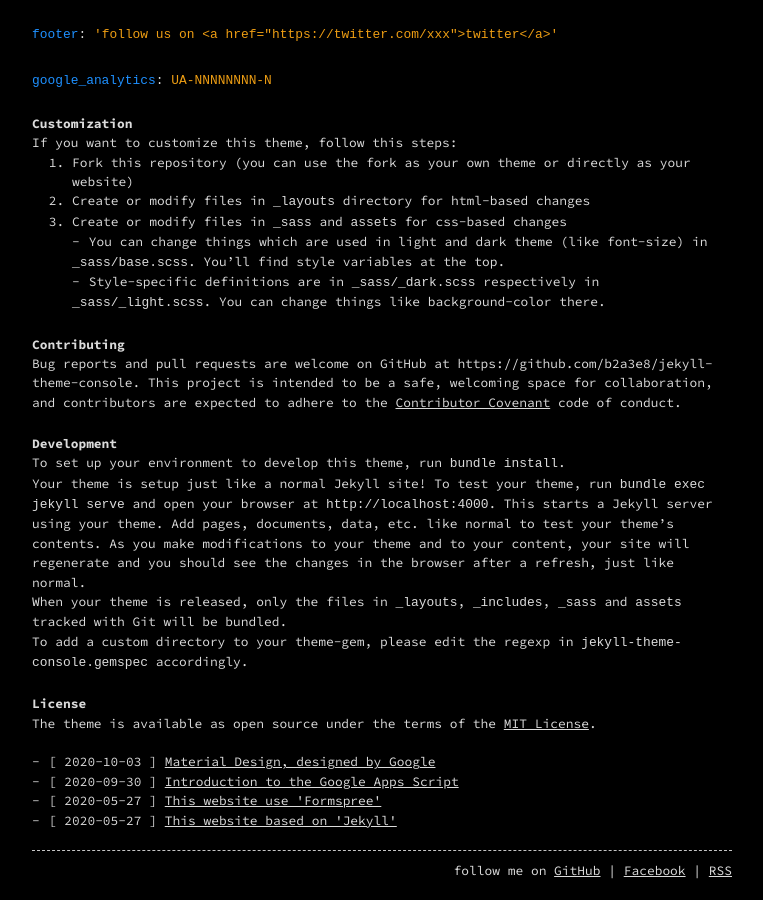
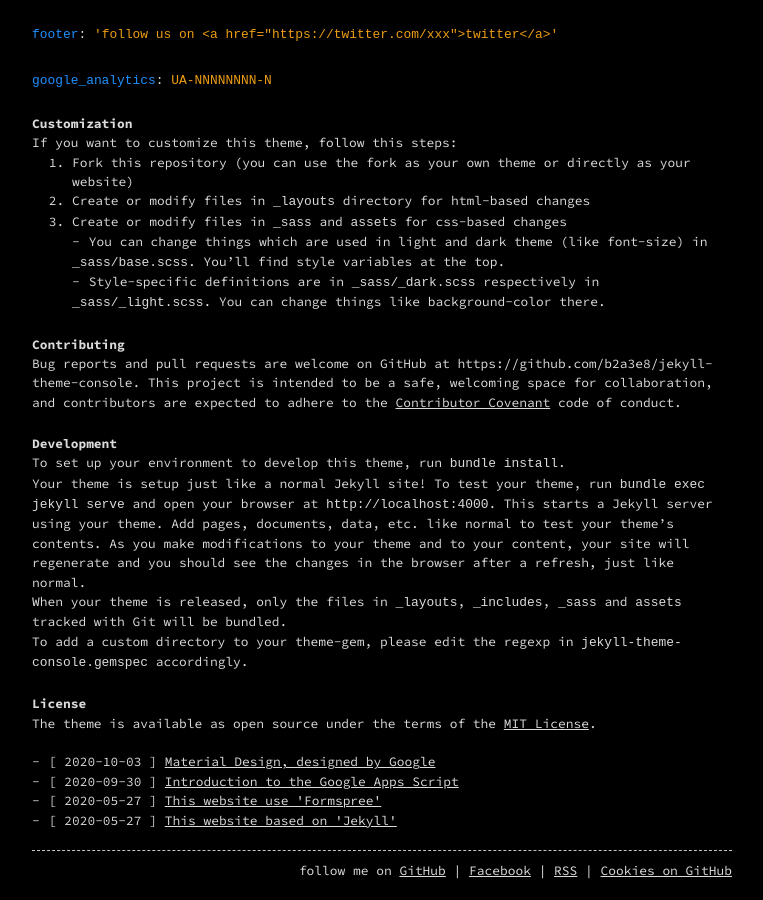
Before and after one commit to esccode/esccode.github.io, a Jekyll site: the page built from README.md, in a window 1280 px wide and 900 px high, scrolled down 1550 px. Shown: the whole window, without its empty margins (258-1021 px from the left). Built offline with Jekyll 4.4.1, drawn with Linux system fonts in a browser that asks for light colours; our own code applies the rules of GitHub Pages for plain Markdown files.

Commit message:
Update _config.yml

```diff
--- a/_config.yml
+++ b/_config.yml
@@ -1,7 +1,7 @@
 title: "keca13"
 email: "wieteskajacek.code@gmail.com"
 ipcall: "https://ipcall.pl"
-description: "IPCall, jw, keca13, VoIP, IPPBX, Python, Google Apps Script, Support" # this means to ignore newlines until "baseurl:"
+description: "IPCall, Praca zlecona,IT , jw, keca13, VoIP, IPPBX, Python, Google Apps Script, Support" # this means to ignore newlines until "baseurl:"
 
 baseurl: "/" # the subpath of your site, e.g. /blog
 
@@ -20,7 +20,7 @@
 - contact.md
 
 welcome: '<center><b><a href="https://keca13.github.io/contact">Zapraszam do kontaktu</a></b></center> <br> <center><b><a href="https://keca13.github.io/tasks">Zlec mi prace, oddzwonie!</a></b></center><hr>'
-footer:  'follow me on <a href="https://github.com/keca13/">GitHub</a> | <a href="https://www.facebook.com/jacek.wieteska.184">Facebook</a> | <a href="https://keca13.github.io/feed.rss">RSS</a>'
+footer:  'follow me on <a href="https://github.com/keca13/">GitHub</a> | <a href="https://www.facebook.com/jacek.wieteska.184">Facebook</a> | <a href="https://keca13.github.io/feed.rss">RSS</a> | <a href="https://github.com/keca13/">Cookies on GitHub</a>'
 
 style:  dark (default) #or light
 #listen_for_clients_preferred_style: true # true or false (default)
```
